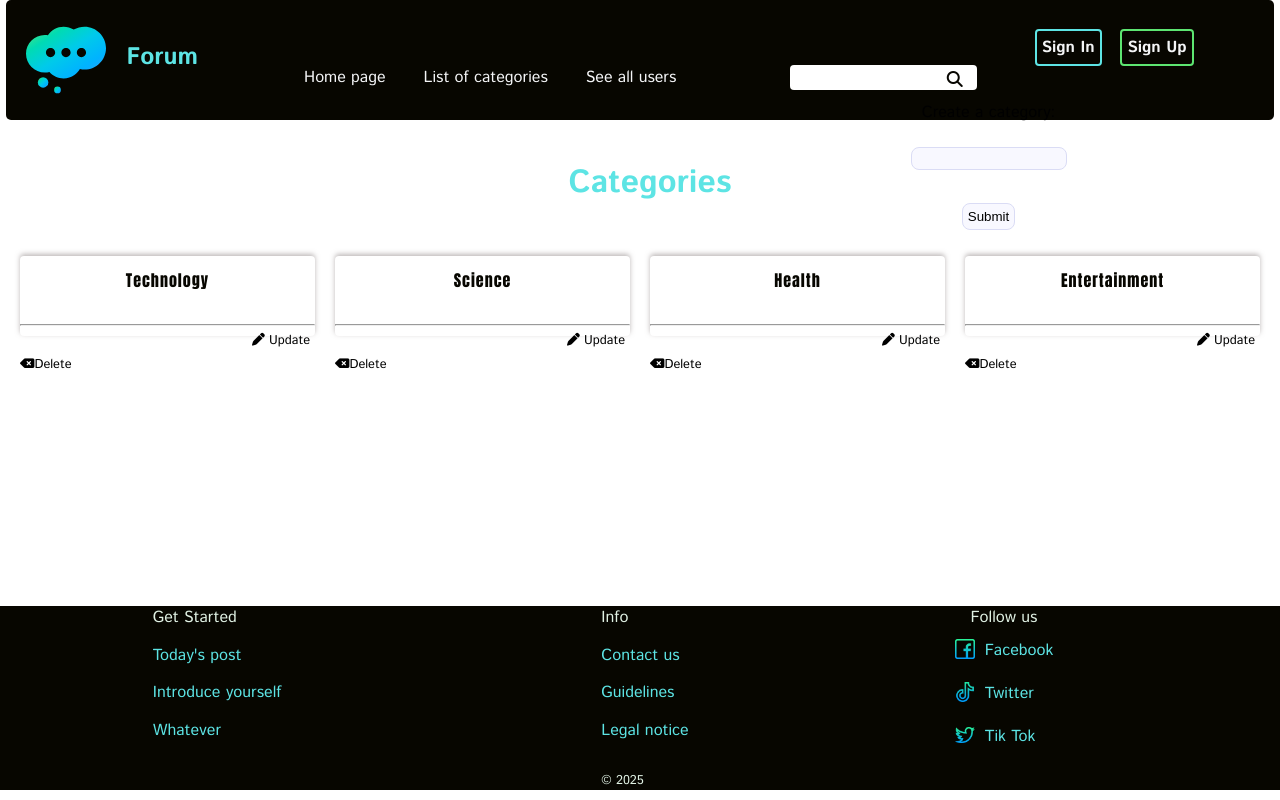
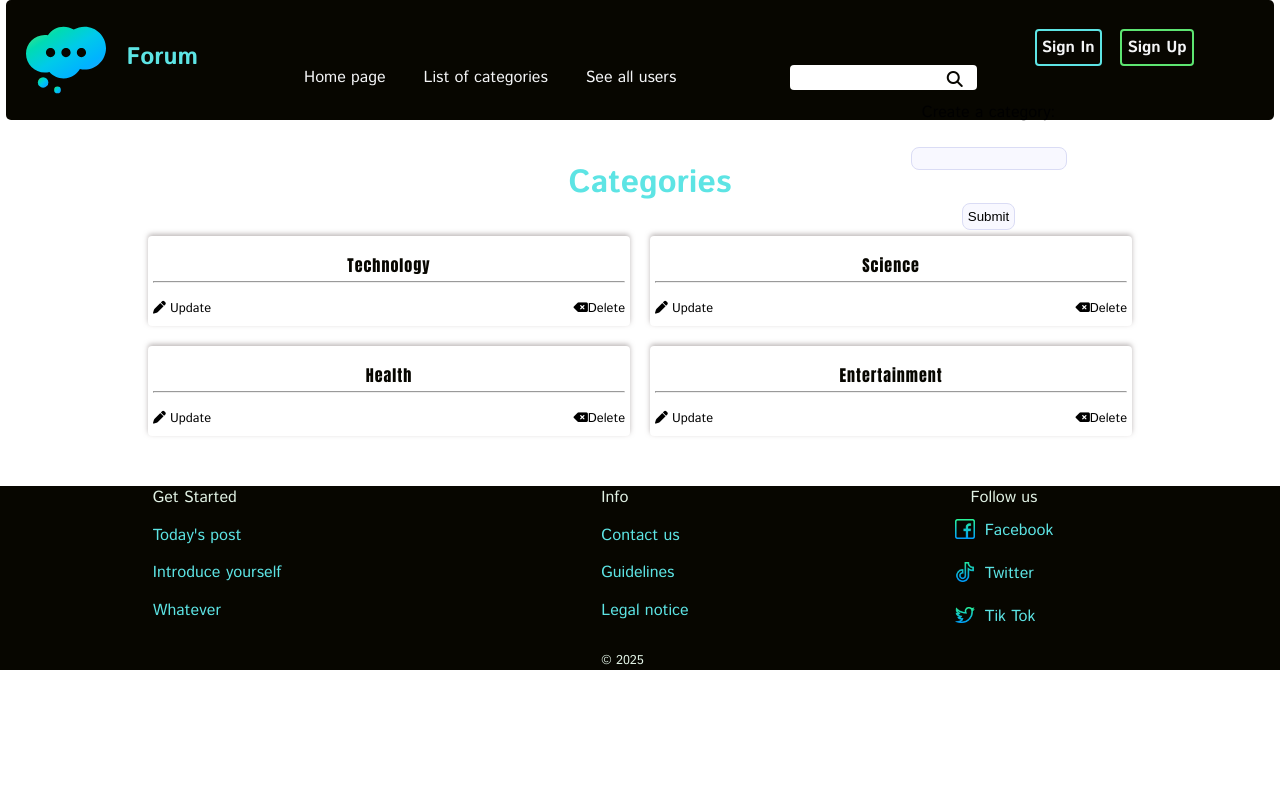
Before and after one commit to chloec68/forum, a PHP site: page /index.php?ctrl=forum&action=index in a window 1280 px wide. Run offline with PHP 8.4, Linux system fonts and the light colour scheme; data comes from the database, SQL or seed files in the repository; some libraries are stand-ins or nearby versions.

Commit message:
add delete category option + css + mistakes corrected

```diff
--- a/controller/ForumController.php
+++ b/controller/ForumController.php
@@ -105,7 +105,6 @@ class ForumController extends AbstractController implements ControllerInterface{
         // je crée une nouvelle instance de topic manger. La couche modèle s'occupe de la logique métier ( la couche qui d'occupe ds données et de l'accès à la bdd)
         $topicManager = new TopicManager();
         $categoryManager = new CategoryManager();
-
         $postManager = new PostManager();
 
         // le form d'ajout est dans ma vue détail catégorie, je vérifie que la mathod du form est bien en post et que la methode s'appelle bien create topic
@@ -114,7 +113,8 @@ class ForumController extends AbstractController implements ControllerInterface{
         $firstPost = filter_input(INPUT_POST,"firstPost",FILTER_SANITIZE_FULL_SPECIAL_CHARS);
 
         // Je teste si le filtre est bien appliqué à ma variable ;
-        // var dump($newTopic);
+        // var_dump($newTopic);
+        // var_dump($firstPost);
         // die;
 
         // j'ai filtré mes données venant du form pour me protéger de la faille XSS
@@ -128,9 +128,13 @@ class ForumController extends AbstractController implements ControllerInterface{
             // grâce au principe d'héritage, une classe fille (topic manager) peut hériter des classes de sa classe mère (manager)
             $topicManager->add(['title' => $newTopic,
                                 'user_id'=>"1",
-                                'category_id'=>$idCategory]);
+                                'category_id'=>$idCategory,
+                                'closed'=>0]);
             // j'appelle le post manager pour pouvoir hériter du add
-            $postManager->add(['content'=>$firstPost]);
+            // $postManager->add(['content'=>$firstPost]);
+
+            header("Location: index.php?ctrl=forum&action=listTopicsByCategory&id=$idCategory");
+            exit;
         }else{
             echo "You must write a first post if you wish to create a topic";
             die;
@@ -142,7 +146,7 @@ class ForumController extends AbstractController implements ControllerInterface{
             "meta_description" => "New topic",
             "data" => [
                 "topics" => $topics,
-                "category"=>$category
+                "category"=>$category,
             ]
         ];
     }
@@ -192,7 +196,7 @@ class ForumController extends AbstractController implements ControllerInterface{
 
         if($updatedCategory){
             $categoryManager->edit( $idCategory,["categoryName"=>$updatedCategory]);
-            header("Location:index.php");
+            header("Location:index.php?ctrl=forum&action=index");
             exit;
         }
 
@@ -243,12 +247,14 @@ class ForumController extends AbstractController implements ControllerInterface{
 
     public function deleteCategory($id){
         $categoryManager = new CategoryManager(); // création d'une nouvelle instance de la classe CategoryManager qui va me permettre de gérer la logique métier liée aux catégories (suppression ici)
+        $categories = $categoryManager->findAll(["categoryName", "ASC"]); //
+        $category = $categoryManager->findOneById($id); // récupération d'une catégorie en fonction de son id
 
-        $category = $categoryManager->findOneById($id); // récupération d'une catégorie en fonction de son id
+
 
         if($category){
             $categoryManager->delete($id);// je passe l'id à la méthode delete() du CategoryManager // ou $categoryManager->delete($category['id]);
-            $message = "Category " . $category['name'] . " has been sucessfully deleted";
+            $message = "Category " . $category->getCategoryName() . " has been sucessfully deleted";
         }else{
             $message = "Category not found";
         }
@@ -258,8 +264,9 @@ class ForumController extends AbstractController implements ControllerInterface{
             "view" => VIEW_DIR. "forum/listCategories.php",
             "meta_description" => "",
             "data" => [
-                "message" => $message // passage du message à la vue ; inutile de passes les informations de la cat supprimée qui ne seront plus dispo en BDD;
-                // "category" => $category
+                "message" => $message,// passage du message à la vue ; inutile de passes les informations de la cat supprimée qui ne seront plus dispo en BDD;
+                "categories" => $categories // obligée de passer toutes les catégories car la vue contenait déjà $categories en raison de la méthode index() qui renvoie à la même vue
+
             ]
         ];
     }
--- a/public/css/style.css
+++ b/public/css/style.css
@@ -324,25 +324,16 @@ footer{
     /**************************************** LISTS *****/
 
     /* CATEGORIES & TOPICS*/
-  .topics__content{
+  .content{
     display: flex;
     padding:30px;
   }
     .categories-container,.topics-container{
         display : flex;
-        margin:50px auto 50px auto;
         gap:20px;
         align-items:center;
         justify-content: center;
-    } */
-
-     .categories-container{
-        width:50%;
-        flex-direction:column;
-    }
-
-    .topics-container{
-        width:60%;
+        width:100%;
         flex-wrap:wrap;
         flex-direction:row;
     }
@@ -357,9 +348,46 @@ footer{
         }
 
         #line{
-            margin-top:15%;
+            /* margin-top:5%; */
             color:var(--light-grey);
         }
+    }
+
+    .topic-container{
+        height:180px;
+        padding:10px;
+        width:20%;
+    }
+
+    .category-container{
+        height:80px;
+        width:40%;
+        display: flex;
+        flex-direction: column;
+        gap:20%;
+        padding: 5px;
+    }
+
+
+    .options{
+        display: flex;
+        flex-direction: row;
+        align-self: flex-end;
+        width: 100%;
+        justify-content: space-between;
+
+        .update,.delete{
+            font-size:0.8em;
+        }
+
+        .update a, .delete a{
+            color:var(---grey);
+        }
+
+        .update a:hover, .delete a:hover{
+            color:var(--blue);
+        }
+
     }
 
     .name{
@@ -370,38 +398,13 @@ footer{
         letter-spacing:1px;
     }
 
-    .topic-container{
-        height:180px;
-        padding:10px;
-        width:30%;
-    }
-
-    .category-container{
-        height:80px;
-        width:50%;
-    }
-
     .name a:hover{
         color:var(--blue);
     }
-    .update{
-        text-align:right;
-    }
-    .delete{
-        text-align: left;
-    }
-    .update,.delete{
-        font-size:0.8em;
-        margin-top:5px;
-        margin-right:5px;
-    }
-    .update a, .delete a{
-        color:var(---grey);
-    }
 
-    .update a:hover, .delete a:hover{
-        color:var(--blue);
-    }
+
+
+
 
 
     /* "NEW __" FORMS */
--- a/view/forum/listCategories.php
+++ b/view/forum/listCategories.php
@@ -22,19 +22,18 @@
     */
 ?>
 <div class="wrapper">
+<h1>Categories</h1>
     <div class="content">
-
-
-        <h1>Categories</h1>
-
             <div class="categories-container">
                 <?php
                 foreach($categories as $category ){ ?>
                     <div class="container category-container">
                         <p class="name categoryName"><a href='index.php?ctrl=forum&action=listTopicsByCategory&id=<?= $category->getId() ?>'><?= $category->getCategoryName() ?></a></p>
                         <hr id="line">
-                        <p class="update categoryUpdate"><a href="index.php?ctrl=forum&action=editCategory&id=<?= $category->getId() ?>"><i class="fa-solid fa-pen"></i> Update</a></p>
-                        <p class="delete categoryDelete"><a href="index.php?ctrl=forum&action=deleteCategory=id= <?= $category->getId()?>"><i class="fa-solid fa-delete-left"></i>Delete</a></p>
+                        <div class="options">
+                            <p class="update categoryUpdate"><a href="index.php?ctrl=forum&action=editCategory&id=<?= $category->getId() ?>"><i class="fa-solid fa-pen"></i> Update</a></p>
+                            <p class="delete categoryDelete"><a href="index.php?ctrl=forum&action=deleteCategory&id= <?= $category->getId()?>"><i class="fa-solid fa-delete-left"></i>Delete</a></p>
+                        </div>
                     </div>
                 <?php
                 }
```
Also changed, not shown: view/forum/listTopics.php (+4 -4 lines).
